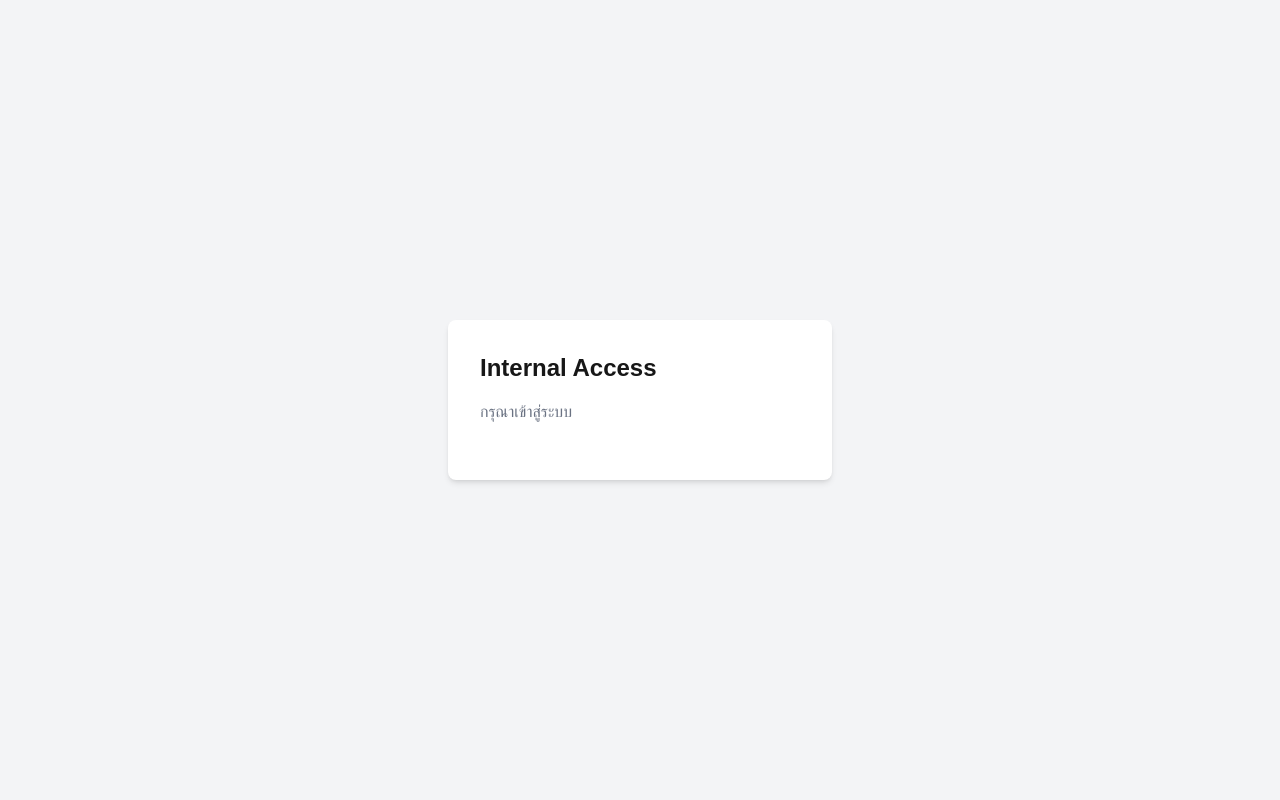
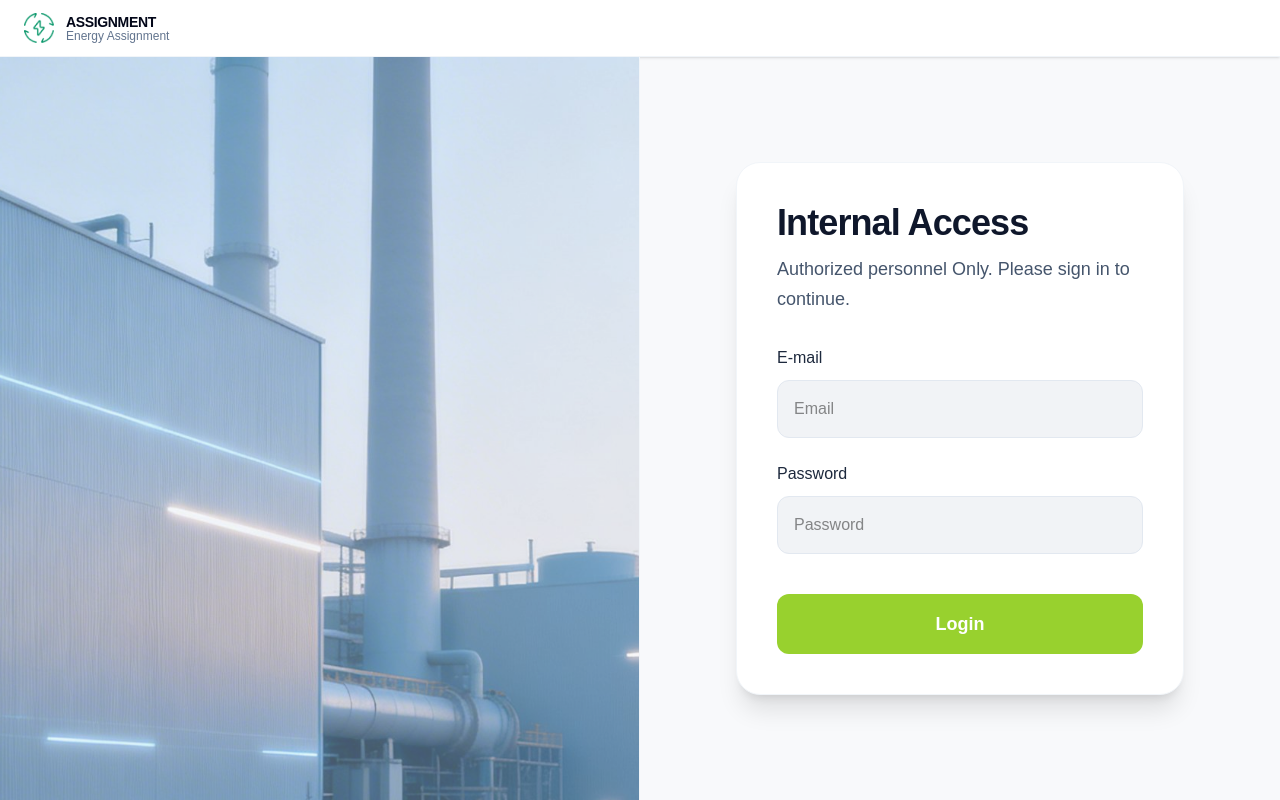
Before and after one commit to imaflukeeee/pr-system-frontend, a Next.js app: page /login in a window 1280 px wide. Built offline with nearby package versions, Linux system fonts and the light colour scheme.

Commit message:
feat: build login & integrate with nestjs

```diff
--- a/app/login/page.tsx
+++ b/app/login/page.tsx
@@ -1,12 +1,117 @@
 'use client'
 
-export default function loginPage() {
-    return (
-        <div className="flex h-screen items-center justify-center bg-gray-100">
-          <div className="bg-white p-8 rounded-lg shadow-md w-96">
-            <h1 className="text-2xl font-bold mb-4">Internal Access</h1>
-            <p className="text-gray-500 mb-6">กรุณาเข้าสู่ระบบ</p>
+import { useState } from 'react'
+import Image from 'next/image'
+import { useRouter } from 'next/navigation'
+
+export default function LoginPage() {
+  const [email, setEmail] = useState('')
+  const [password, setPassword] = useState('')
+  const [errorMsg, setErrorMsg] = useState('')
+  const router = useRouter()
+
+  const handleLogin = async (e: React.FormEvent) => {
+    e.preventDefault()
+    setErrorMsg('')
+
+    try {
+      const response = await fetch('http://localhost:3000/auth/login', {
+        method: 'POST',
+        headers: { 'Content-Type': 'application/json' },
+        body: JSON.stringify({ email: email, password: password }),
+      })
+
+      const data = await response.json()
+      if (response.ok) {
+        localStorage.setItem('access_token', data.access_token)
+        console.log('เข้าสู่ระบบสำเร็จ')
+        router.push('/purchasing')
+      } else {
+        setErrorMsg(data.message || "เกิดข้อผิดพลาดในการเข้าสู่ระบบ")
+      }
+    } catch (error) {
+      setErrorMsg('ไม่สามารถเชื่อมต่อกับ Server ได้')
+    }
+  } // 👈 บั๊กที่ 1: อาจารย์ลบปีกกาที่เกินมาออกให้แล้วครับ!
+
+  return (
+    <div className="flex h-screen flex-col bg-[#F8F9FB]">
+      <header className="w-full bg-white py-3 px-6 border-b border-slate-100 shadow-sm flex items-center justify-between">
+        <div className="flex items-center gap-3">
+          <Image
+            src="/assets/logo.png"
+            alt="Assignment Logo"
+            width={30}
+            height={30}
+            className="object-contain"
+          />
+          <div className="flex flex-col">
+            <span className="text-sm font-extrabold text-slate-950 tracking-tight">ASSIGNMENT</span>
+            <span className="text-xs text-slate-500 -mt-1">Energy Assignment</span>
+          </div>
+        </div>
+      </header>
+
+      <main className="grid flex-grow grid-cols-2 h-0">
+        <div className="relative bg-[#E4E8EF] border-r border-slate-100 overflow-hidden">
+          <Image
+            src="/assets/powerplant.png"
+            alt="Power Plant Image"
+            fill
+            className="object-cover"
+            priority
+          />
+          <div className="absolute inset-0 bg-[#E4E8EF]/30"></div>
+        </div>
+
+        <div className="flex items-center justify-center p-8 overflow-y-auto">
+          {/* 👇 บั๊กที่ 2: อาจารย์เติม onSubmit={handleLogin} ให้ตรงนี้ครับ */}
+          <form onSubmit={handleLogin} className="w-full max-w-md bg-white p-10 rounded-3xl shadow-xl border border-slate-100">
+            <h1 className="text-4xl font-extrabold mb-3 text-slate-900 tracking-tight">Internal Access</h1>
+            <p className="text-lg text-slate-600 mb-8 leading-relaxed">
+              Authorized personnel Only. Please sign in to continue.
+            </p>
+
+            {/* 👇 บั๊กที่ 3: อาจารย์เติมกล่องแจ้งเตือน Error สีแดงให้ตรงนี้ครับ */}
+            {errorMsg && (
+              <div className="mb-6 p-4 bg-red-50 text-red-600 border border-red-200 rounded-xl text-sm font-medium">
+                {errorMsg}
+              </div>
+            )}
+
+            <div className="mb-6">
+              <label className="block text-slate-800 mb-2.5 font-medium">E-mail</label>
+              <input
+                type="email"
+                className="w-full p-4 border border-slate-200 rounded-xl outline-none focus:border-[#98d12e] focus:ring-1 focus:ring-[#98d12e] bg-[#F1F3F6]"
+                placeholder="Email"
+                value={email}
+                onChange={(e) => setEmail(e.target.value)}
+                required
+              />
             </div>
+
+            <div className="mb-10">
+              <label className="block text-slate-800 mb-2.5 font-medium">Password</label>
+              <input
+                type="password"
+                className="w-full p-4 border border-slate-200 rounded-xl outline-none focus:border-[#98d12e] focus:ring-1 focus:ring-[#98d12e] bg-[#F1F3F6]"
+                placeholder="Password"
+                value={password}
+                onChange={(e) => setPassword(e.target.value)}
+                required
+              />
+            </div>
+
+            <button
+              type="submit"
+              className="w-full p-4 bg-[#98d12e] text-white text-lg font-bold rounded-xl hover:bg-[#8eb831] transition-all duration-300"
+            >
+              Login
+            </button>
+          </form>
         </div>
-    )
+      </main>
+    </div>
+  )
 }
```
Also changed, not shown: public/assets/logo.png (added), public/assets/powerplant.png (added).
